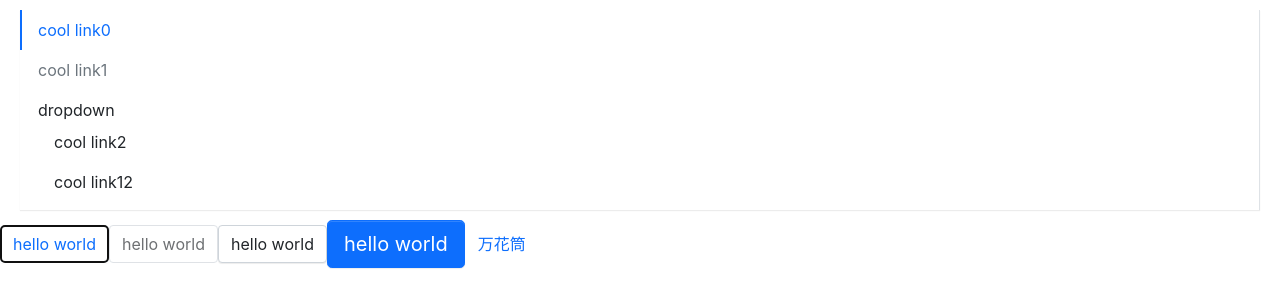
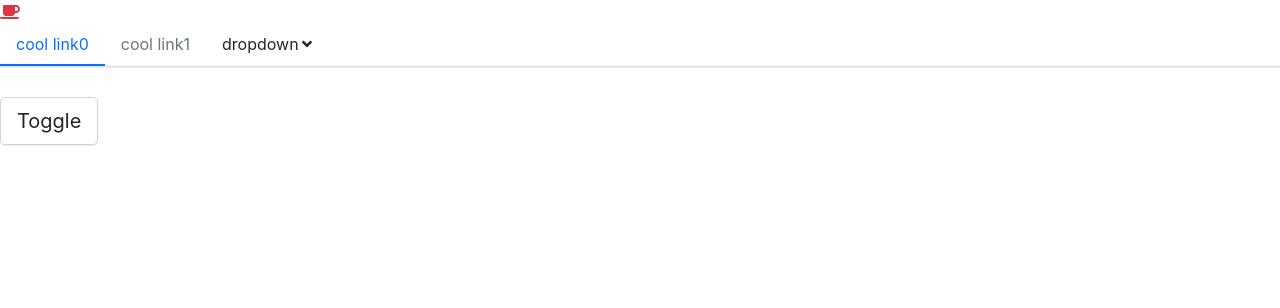
Before and after one commit to keeperererer/UItest, a React (Create React App) app: page / in a window 1280 px wide. Shown: the top 308 px of the page. Built offline with nearby package versions, Linux system fonts and the light colour scheme.

Commit message:
feat: 完成icon跟transition

```diff
--- a/package.json
+++ b/package.json
@@ -3,6 +3,9 @@
   "version": "0.1.0",
   "private": true,
   "dependencies": {
+    "@fortawesome/fontawesome-svg-core": "^1.2.35",
+    "@fortawesome/free-solid-svg-icons": "^5.15.3",
+    "@fortawesome/react-fontawesome": "^0.1.14",
     "@testing-library/jest-dom": "^4.2.4",
     "@testing-library/react": "^9.5.0",
     "@testing-library/user-event": "^7.2.1",
@@ -11,11 +14,13 @@
     "@types/node": "^12.12.55",
     "@types/react": "^16.9.49",
     "@types/react-dom": "^16.9.8",
+    "@types/react-transition-group": "^4.4.1",
     "classnames": "^2.2.6",
     "node-sass": "^4.14.1",
     "react": "^16.13.1",
     "react-dom": "^16.13.1",
     "react-scripts": "3.4.3",
+    "react-transition-group": "^4.4.1",
     "typescript": "^3.7.5"
   },
   "scripts": {
--- a/src/App.tsx
+++ b/src/App.tsx
@@ -1,18 +1,25 @@
-import React from 'react'
+import React, { useState } from 'react'
 import Button, { ButtonType, ButtonSize } from './components/Button/button'
 import Menu from './components/Menu/menu'
 import MenuItem from './components/Menu/menuItem'
 import SubMenu from './components/Menu/subMenu'
+import { library } from '@fortawesome/fontawesome-svg-core'
+import { fas } from '@fortawesome/free-solid-svg-icons'
+import Icon from './components/Icon/icon'
+import Transition from './components/Transition/transition'
+library.add(fas)
 function App() {
+  const [show, setShow] = useState(false)
   return (
     <div className="App">
       <header className="App-header">
+        <Icon icon="coffee" theme="danger" />
         <Menu
           defaultIndex={'0'}
           onSelect={(index) => {
             alert(index)
           }}
-          mode="vertical"
+          // mode="vertical"
           defaultOpenSubMenus={['2']}
         >
           <MenuItem>cool link0</MenuItem>
@@ -22,16 +29,27 @@ function App() {
             <MenuItem>cool link12</MenuItem>
           </SubMenu>
         </Menu>
+        <Button
+          size="lg"
+          onClick={() => {
+            setShow(!show)
+          }}
+        >
+          Toggle
+        </Button>
+        <Transition in={show} timeout={300} animation="zoom-in-top">
+          <p>jjjj</p>
+        </Transition>
 
-        <Button autoFocus>hello world</Button>
+        {/* <Button autoFocus>hello world</Button>
         <Button disabled>hello world</Button>
         <Button>hello world</Button>
-        <Button btnType={ButtonType.Primary} size={ButtonSize.Large}>
+        <Button btnType="primary" size="lg">
           hello world
         </Button>
-        <Button btnType={ButtonType.Link} href="wht.im">
+        <Button btnType="link" href="wht.im">
           万花筒
-        </Button>
+        </Button> */}
       </header>
     </div>
   )
--- a/src/components/Button/button.tsx
+++ b/src/components/Button/button.tsx
@@ -1,17 +1,9 @@
 import React, { FC, ButtonHTMLAttributes, AnchorHTMLAttributes } from 'react'
 import classNames from 'classnames'
 
-export enum ButtonSize {
-  Large = 'lg',
-  Small = 'sm',
-}
+export type ButtonSize = 'lg' | 'sm'
 
-export enum ButtonType {
-  Primary = 'primary',
-  Default = 'default',
-  Danger = 'danger',
-  Link = 'link',
-}
+export type ButtonType = 'primary' | 'default' | 'danger' | 'link'
 
 interface BaseButtonProps {
   className?: string
@@ -42,9 +34,9 @@ const Button: FC<ButtonProps> = (props) => {
   const classes = classNames('btn', className, {
     [`btn-${btnType}`]: btnType,
     [`btn-${size}`]: size,
-    disabled: btnType === ButtonType.Link && disabled,
+    disabled: btnType === 'link' && disabled,
   })
-  if (btnType === ButtonType.Link && href) {
+  if (btnType === 'link' && href) {
     return (
       <a className={classes} href={href} {...restProps}>
         {children}
@@ -61,7 +53,7 @@ const Button: FC<ButtonProps> = (props) => {
 
 Button.defaultProps = {
   disabled: false,
-  btnType: ButtonType.Default,
+  btnType: 'default',
 }
 
 export default Button
--- /dev/null
+++ b/src/components/Icon/_style.scss
@@ -0,0 +1,5 @@
+ @each $key, $val in $theme-colors {
+  .icon-#{$key} {
+    color: $val;
+  }
+}
--- /dev/null
+++ b/src/components/Icon/icon.tsx
@@ -0,0 +1,30 @@
+import React, { FC } from 'react'
+import classNames from 'classnames'
+import {
+  FontAwesomeIcon,
+  FontAwesomeIconProps,
+} from '@fortawesome/react-fontawesome'
+
+export type ThemeProps =
+  | 'primary'
+  | 'secondary'
+  | 'success'
+  | 'info'
+  | 'warning'
+  | 'danger'
+  | 'light'
+  | 'dark'
+
+// 继承FontAwesomeIcon所有属性并添加自定义属性
+export interface IconProps extends FontAwesomeIconProps {
+  theme?: ThemeProps
+}
+
+const Icon: FC<IconProps> = (props) => {
+  const { className, theme, ...restProps } = props
+  const classes = classNames('viking-icon', className, {
+    [`icon-${theme}`]: theme,
+  })
+  return <FontAwesomeIcon className={classes} {...restProps} />
+}
+export default Icon
--- a/src/components/Menu/subMenu.tsx
+++ b/src/components/Menu/subMenu.tsx
@@ -2,7 +2,8 @@ import React, { FC, useContext, useState } from 'react'
 import classNames from 'classnames'
 import { MenuContext } from './menu'
 import { MenuItemProps } from './menuItem'
-
+import Icon from '../Icon/icon'
+import Transition from '../Transition/transition'
 export interface SubMenuProps {
   index?: string
   title: string
@@ -20,6 +21,8 @@ const SubMenu: FC<SubMenuProps> = (props) => {
   const [menuOpen, setOpen] = useState(isOpened)
   const classes = classNames('menu-item', 'submenu-item', className, {
     'is-active': context.index === index,
+    'is-opened': menuOpen,
+    'is-vertical': context.mode === 'vertical',
   })
   const handleClick = (e: React.MouseEvent) => {
     e.preventDefault()
@@ -68,12 +71,17 @@ const SubMenu: FC<SubMenuProps> = (props) => {
         console.error('warning: SubMenu has a child which is not a MenuItem')
       }
     })
-    return <ul className={subMenuClasses}>{childrenComponent}</ul>
+    return (
+      <Transition in={menuOpen} timeout={300} animation="zoom-in-top">
+        <ul className={subMenuClasses}>{childrenComponent}</ul>
+      </Transition>
+    )
   }
   return (
     <li key={index} className={classes} {...hoverEvents}>
       <div className="submenu-title" {...clickEvents}>
         {title}
+        <Icon icon="angle-down" className="arrow-icon"></Icon>
       </div>
       {renderChildren()}
     </li>
--- /dev/null
+++ b/src/components/Transition/transition.tsx
@@ -0,0 +1,32 @@
+import React from 'react'
+import { CSSTransition } from 'react-transition-group'
+import { CSSTransitionProps } from 'react-transition-group/CSSTransition'
+
+type AnimationName =
+  | 'zoom-in-top'
+  | 'zoom-in-left'
+  | 'zoom-in-bottom'
+  | 'zoom-in-right'
+
+type TransitionProps = CSSTransitionProps & {
+  animation?: AnimationName
+  wrapper?: boolean
+}
+
+const Transition: React.FC<TransitionProps> = (props) => {
+  const { children, classNames, animation, wrapper, ...restProps } = props
+  return (
+    <CSSTransition
+      classNames={classNames ? classNames : animation}
+      {...restProps}
+    >
+      {wrapper ? <div>{children}</div> : children}
+    </CSSTransition>
+  )
+}
+Transition.defaultProps = {
+  unmountOnExit: true,
+  appear: true,
+}
+
+export default Transition
--- a/src/styles/index.scss
+++ b/src/styles/index.scss
@@ -18,7 +18,7 @@
 @import '../components/Menu/style';
 
 // // icon
-// @import "../components/Icon/style";
+@import '../components/Icon/style';
 
 // //input
 // @import "../components/Input/style";
```
Also changed, not shown: 2 other files (tests, documents, lock files or other folders).
